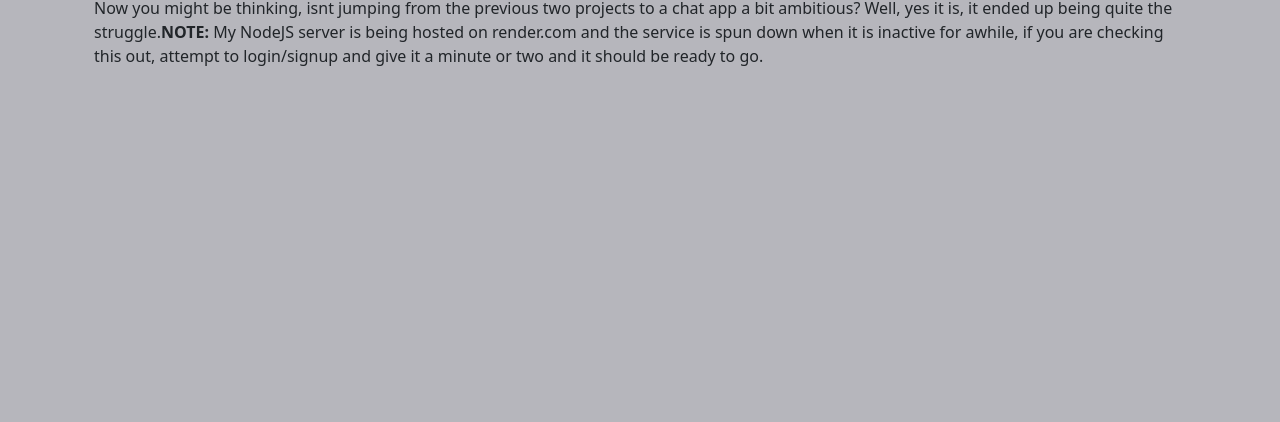
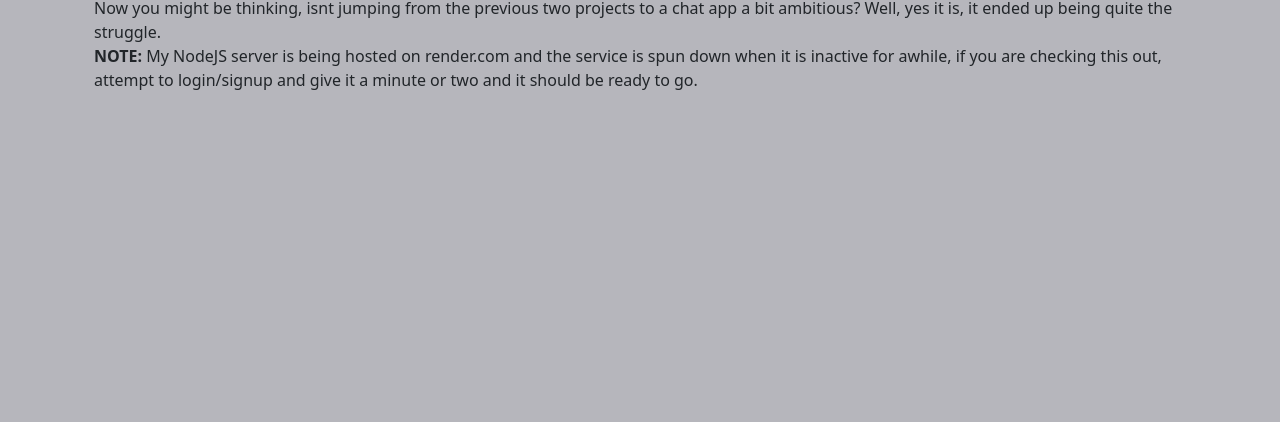
Before and after one commit to bendecruz745/BenDCHomePage, a React app: page /BenDCHomepage/Projects in a window 1280 px wide. Shown: the part 378-800 px from the top of the page. Built offline with nearby package versions, Linux system fonts and the light colour scheme.

Commit message:
<br/> goes brrr

```diff
--- a/src/Components/Projects.js
+++ b/src/Components/Projects.js
@@ -26,7 +26,7 @@ function Projects() {
       <p>
         Now you might be thinking, isnt jumping from the previous two projects
         to a chat app a bit ambitious? Well, yes it is, it ended up being quite
-        the struggle.
+        the struggle. <br />
         <b>NOTE:</b> My NodeJS server is being hosted on render.com and the
         service is spun down when it is inactive for awhile, if you are checking
         this out, attempt to login/signup and give it a minute or two and it
```
Also changed, not shown: build/asset-manifest.json, build/index.html.
